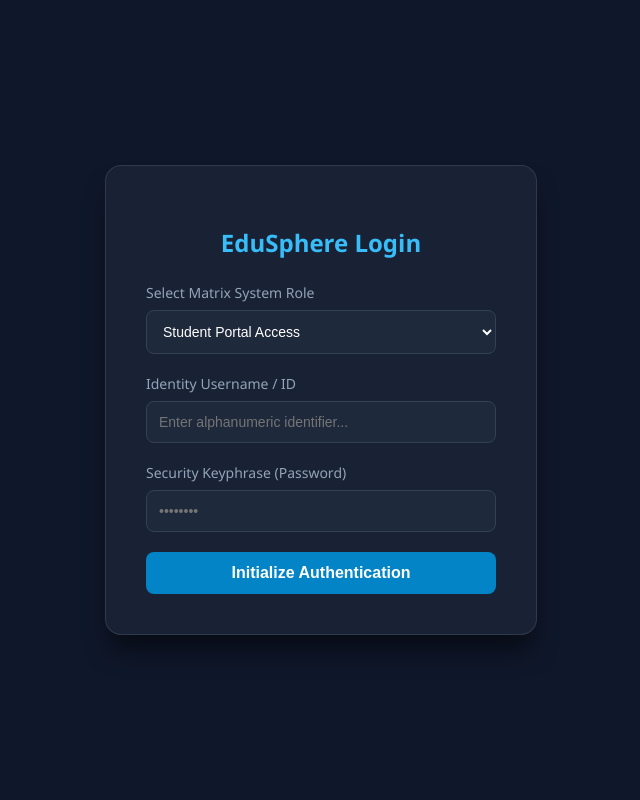
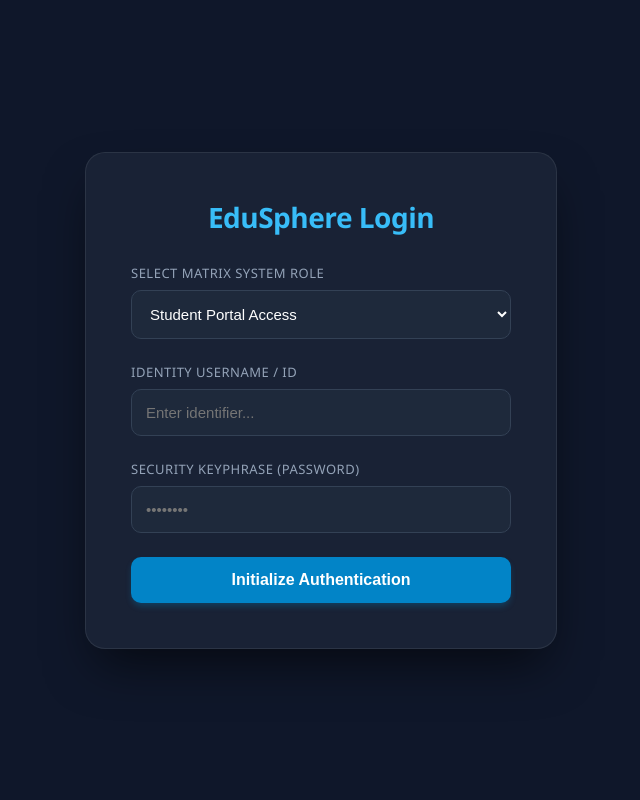
Before and after one commit to ASFIYA11/EduSphere-College-System, a Flask app: page / in a window 1280 px wide. Shown: the whole page, without its empty margins (319-959 px from the left). Run offline with Flask 3, Linux system fonts and the light colour scheme; some libraries are stand-ins or nearby versions.

Commit message:
Update index.html

```diff
--- a/templates/index.html
+++ b/templates/index.html
@@ -4,22 +4,119 @@
     <meta charset="UTF-8">
     <meta name="viewport" content="width=device-width, initial-scale=1.0">
     <title>EduSphere Core | Enterprise Portal</title>
+
     <link rel="icon" type="image/png" href="{{ url_for('static', filename='favicon.png') }}">
+
     <script src="https://cdn.jsdelivr.net/npm/sweetalert2@11"></script>
     <style>
-        body { font-family: 'Segoe UI', Tahoma, Geneva, Verdana, sans-serif; background: #0f172a; color: #f8fafc; display: flex; justify-content: center; align-items: center; height: 100vh; margin: 0; }
-        .login-card { background: rgba(30, 41, 59, 0.7); backdrop-filter: blur(12px); padding: 40px; border-radius: 16px; border: 1px solid rgba(255,255,255,0.1); width: 350px; box-shadow: 0 20px 25px -5px rgba(0,0,0,0.5); }
-        h2 { text-align: center; margin-bottom: 24px; color: #38bdf8; }
-        .form-group { margin-bottom: 20px; }
-        label { display: block; margin-bottom: 8px; font-size: 14px; color: #94a3b8; }
-        input, select { width: 100%; padding: 12px; border-radius: 8px; border: 1px solid #334155; background: #1e293b; color: white; box-sizing: border-box; font-size: 14px; }
-        button { width: 100%; padding: 12px; border-radius: 8px; border: none; background: #0284c7; color: white; font-weight: bold; font-size: 16px; cursor: pointer; transition: background 0.2s; }
-        button:hover { background: #0369a1; }
+        :root {
+            --bg-slate-900: #0f172a;
+            --card-glass: rgba(30, 41, 59, 0.7);
+            --border-glow: rgba(56, 189, 248, 0.2);
+            --sky-primary: #0284c7;
+            --sky-hover: #0369a1;
+        }
+
+        body {
+            font-family: 'Segoe UI', system-ui, -apple-system, sans-serif;
+            background: var(--bg-slate-900);
+            color: #f8fafc;
+            display: flex;
+            justify-content: center;
+            align-items: center;
+            height: 100vh;
+            margin: 0;
+            overflow: hidden;
+        }
+
+        .login-container {
+            background: var(--card-glass);
+            backdrop-filter: blur(16px);
+            -webkit-backdrop-filter: blur(16px);
+            padding: 45px;
+            border-radius: 20px;
+            border: 1px solid rgba(255, 255, 255, 0.08);
+            width: 380px;
+            box-shadow: 0 25px 50px -12px rgba(0, 0, 0, 0.6);
+            transition: border-color 0.3s ease, box-shadow 0.3s ease;
+        }
+
+        .login-container:hover {
+            border-color: var(--border-glow);
+            box-shadow: 0 25px 50px -6px rgba(56, 189, 248, 0.15);
+        }
+
+        h2 {
+            text-align: center;
+            margin-top: 0;
+            margin-bottom: 28px;
+            color: #38bdf8;
+            font-size: 28px;
+            font-weight: 700;
+            letter-spacing: -0.5px;
+        }
+
+        .form-group {
+            margin-bottom: 24px;
+        }
+
+        label {
+            display: block;
+            margin-bottom: 8px;
+            font-size: 13px;
+            font-weight: 500;
+            color: #94a3b8;
+            text-transform: uppercase;
+            letter-spacing: 0.5px;
+        }
+
+        input, select {
+            width: 100%;
+            padding: 14px;
+            border-radius: 10px;
+            border: 1px solid #334155;
+            background: #1e293b;
+            color: #ffffff;
+            box-sizing: border-box;
+            font-size: 15px;
+            transition: all 0.2s ease;
+        }
+
+        input:focus, select:focus {
+            outline: none;
+            border-color: #38bdf8;
+            box-shadow: 0 0 0 3px rgba(56, 189, 248, 0.2);
+            background: #0f172a;
+        }
+
+        button {
+            width: 100%;
+            padding: 14px;
+            border-radius: 10px;
+            border: none;
+            background: var(--sky-primary);
+            color: #ffffff;
+            font-weight: 600;
+            font-size: 16px;
+            cursor: pointer;
+            transition: all 0.2s cubic-bezier(0.4, 0, 0.2, 1);
+            box-shadow: 0 4px 6px -1px rgba(2, 132, 199, 0.3);
+        }
+
+        button:hover {
+            background: var(--sky-hover);
+            transform: translateY(-1px);
+            box-shadow: 0 10px 15px -3px rgba(2, 132, 199, 0.4);
+        }
+
+        button:active {
+            transform: translateY(0);
+        }
     </style>
 </head>
 <body>
 
-<div class="login-card">
+<div class="login-container">
     <h2>EduSphere Login</h2>
     <form id="loginForm">
         <div class="form-group">
@@ -30,14 +127,17 @@
                 <option value="admin">System Administration Core</option>
             </select>
         </div>
+
         <div class="form-group">
             <label>Identity Username / ID</label>
-            <input type="text" id="username" placeholder="Enter alphanumeric identifier..." required>
+            <input type="text" id="username" placeholder="Enter identifier..." autocomplete="username" required>
         </div>
+
         <div class="form-group">
             <label>Security Keyphrase (Password)</label>
-            <input type="password" id="password" placeholder="••••••••" required>
+            <input type="password" id="password" placeholder="••••••••" autocomplete="current-password" required>
         </div>
+
         <button type="submit">Initialize Authentication</button>
     </form>
 </div>
@@ -47,8 +147,14 @@ document.getElementById('loginForm').addEventListener('submit', async (e) => {
     e.preventDefault();
 
     const role = document.getElementById('role').value;
-    const username = document.getElementById('username').value;
+    const username = document.getElementById('username').value.trim();
     const password = document.getElementById('password').value;
+
+    // Trigger visual interface parsing lock states
+    const submitBtn = e.target.querySelector('button');
+    submitBtn.innerText = "Processing Security Handshake...";
+    submitBtn.style.opacity = "0.7";
+    submitBtn.disabled = true;
 
     try {
         const response = await fetch('/api/login', {
@@ -60,15 +166,60 @@ document.getElementById('loginForm').addEventListener('submit', async (e) => {
         const data = await response.json();
 
         if (response.ok) {
-            Swal.fire('Authenticated!', `Access granted to cluster dashboard.`, 'success').then(() => {
-                // If admin, show admin metrics alert box, else load dashboard panels
-                Swal.fire('System Verified', `Active Session Profile established as: ${data.role.toUpperCase()}`, 'info');
+            Swal.fire({
+                title: 'Authenticated!',
+                text: `Access tokens verified for ${data.user_id}.`,
+                icon: 'success',
+                confirmButtonColor: '#0284c7',
+                background: '#1e293b',
+                color: '#fff'
+            }).then(() => {
+                // 🌟 HIGH PRECISION REDIRECT MATRIX CONTROL ROUTING
+                if (data.role === 'admin') {
+                    // Admin UI alert dashboard override layout
+                    Swal.fire({
+                        title: 'Admin Session Instantiated',
+                        html: `<div style="text-align: left; font-size: 14px; color: #94a3b8;">
+                                <strong>Status:</strong> Cloud Edge Deployment Active<br>
+                                <strong>Engine:</strong> Persistent In-Memory Node Cache<br>
+                                <strong>Capabilities:</strong> Registration Routes and AI Assist Tunnel Live.
+                               </div>`,
+                        icon: 'info',
+                        confirmButtonText: 'Enter Analytics Grid',
+                        confirmButtonColor: '#38bdf8',
+                        background: '#0f172a',
+                        color: '#fff'
+                    });
+                } else if (data.role === 'student') {
+                    window.location.href = '/api/dashboard/student';
+                } else if (data.role === 'faculty') {
+                    window.location.href = '/api/dashboard/faculty';
+                }
             });
         } else {
-            Swal.fire('Authentication Failure', data.message, 'error');
+            Swal.fire({
+                title: 'Authentication Denied',
+                text: data.message || 'Identity validation failure.',
+                icon: 'error',
+                confirmButtonColor: '#ef4444',
+                background: '#1e293b',
+                color: '#fff'
+            });
         }
     } catch (err) {
-        Swal.fire('Network Intercept Error', 'Could not establish connection link to Flask server endpoints.', 'error');
+        Swal.fire({
+            title: 'Network Intercept Exception',
+            text: 'Could not resolve transaction payload with backend server loops.',
+            icon: 'warning',
+            confirmButtonColor: '#f59e0b',
+            background: '#1e293b',
+            color: '#fff'
+        });
+    } finally {
+        // Reset interactive input component vectors
+        submitBtn.innerText = "Initialize Authentication";
+        submitBtn.style.opacity = "1";
+        submitBtn.disabled = false;
     }
 });
 </script>
```
